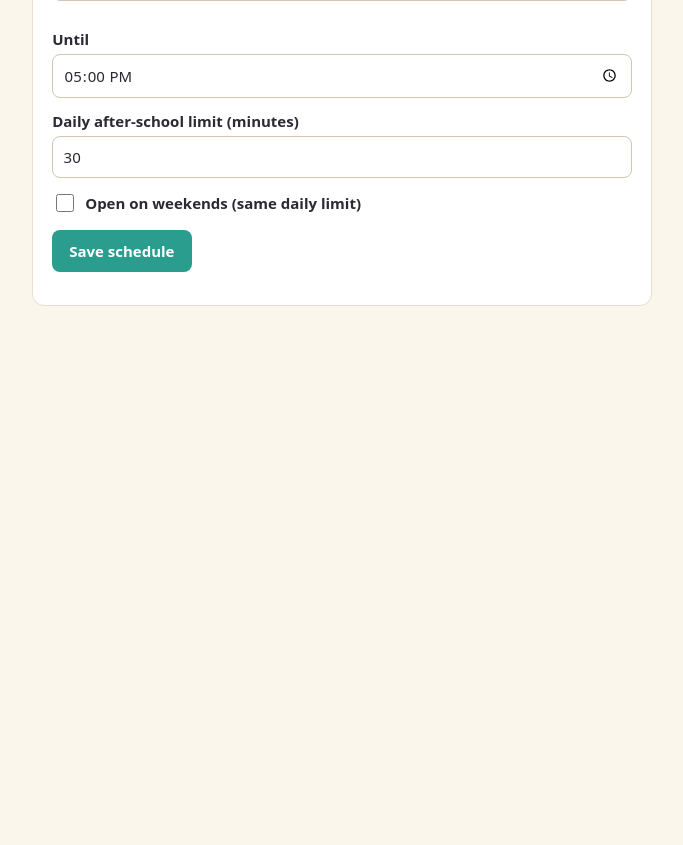
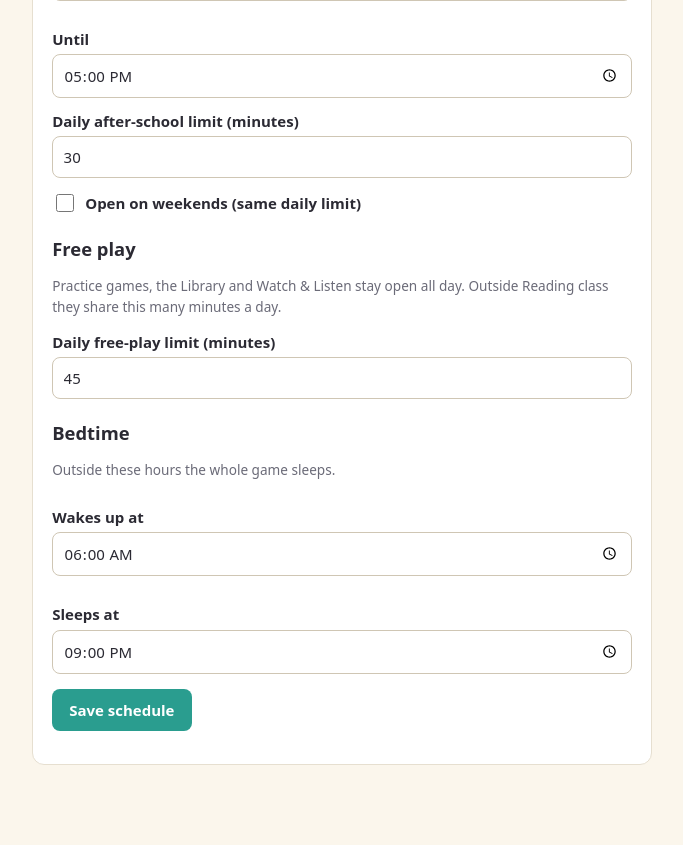
Before and after one commit to ClideHiraji/Reading_Racoon_App, a Laravel app: page /teacher/sections/1/schedule in a window 1280 px wide. Shown: the part 776-1621 px from the top of the page, without its empty margins (298-981 px from the left). Before the commit the page ends 1082 px from the top, so only its background shows below. Run offline with Laravel 12, Linux system fonts and the light colour scheme; a user stored in the database is signed in; data comes from the database, SQL or seed files in the repository; data that the repository does not hold is empty; parts of the project's set-up code (start-up, migrations or seed data) failed here and were passed over.

Commit message:
Accept the hub event types and add free-play and day-window schedule keys (FR-11, FR-12)
- /api/sync accepts practice, book, media, sticker, word and goal (game
  D-017). They are stored only: Practice and reading never change BKT, coins
  or the level. Feature test checks each is acknowledged.
- Section schedules gain free_play_minutes (45), day_start (06:00) and
  day_end (21:00) for the game's hub and free play (game D-015): columns,
  config defaults, teacher schedule fields with validation (windows must fit
  inside the day), and GET /api/access/student/status sends them.
- The Adventure decision now answers "sleeping" at night, outside the day
  window, like the game; a closed weekend stays weekend_lock.
- README, D-014 update and devlog.

Co-Authored-By: Claude Opus 5.5 <noreply@anthropic.com>

```diff
--- a/backend/app/Enums/AccessStatus.php
+++ b/backend/app/Enums/AccessStatus.php
@@ -17,6 +17,8 @@ enum AccessStatus: string
     case DailyLimit = 'daily_limit';
     // A weekend the teacher hasn't opened: "Game is sleeping".
     case WeekendLock = 'weekend_lock';
+    // Night, outside day_start..day_end: everything sleeps (game D-015).
+    case Sleeping = 'sleeping';
 
     public function canPlay(): bool
     {
--- a/backend/app/Http/Controllers/Teacher/ScheduleController.php
+++ b/backend/app/Http/Controllers/Teacher/ScheduleController.php
@@ -36,7 +36,11 @@ class ScheduleController extends Controller
             'after_school_start' => $time,
             'after_school_end' => [...$time, 'after:after_school_start'],
             'daily_minutes' => ['required', 'integer', 'between:0,240'],
+            'free_play_minutes' => ['required', 'integer', 'between:0,240'],
+            'day_start' => $time,
+            'day_end' => [...$time, 'after:day_start'],
         ], [
+            'day_end.after' => 'The game must go to sleep after it wakes up.',
             'class_end.after' => 'The class must end after it starts.',
             'after_school_end.after' => 'The after-school window must end after it starts.',
         ]);
@@ -48,6 +52,11 @@ class ScheduleController extends Controller
                 && $request->input('after_school_start') < $request->input('class_end');
             if ($overlap) {
                 $v->errors()->add('after_school_start', 'The class and after-school windows must not overlap.');
+            }
+            foreach (['class', 'after_school'] as $window) {
+                if ($request->input("{$window}_start") < $request->input('day_start') || $request->input("{$window}_end") > $request->input('day_end')) {
+                    $v->errors()->add("{$window}_start", 'Each window must fit between the wake-up and sleep times.');
+                }
             }
         });
         $data = $validator->validate();
--- a/backend/app/Models/AccessSchedule.php
+++ b/backend/app/Models/AccessSchedule.php
@@ -17,13 +17,15 @@ class AccessSchedule extends Model
 
     public $incrementing = false;
 
-    protected $fillable = ['class_start', 'class_end', 'after_school_start', 'after_school_end', 'daily_minutes', 'weekends_open'];
+    protected $fillable = ['class_start', 'class_end', 'after_school_start', 'after_school_end', 'daily_minutes', 'weekends_open',
+        'free_play_minutes', 'day_start', 'day_end'];
 
     protected function casts(): array
     {
         return [
             'daily_minutes' => 'integer',
             'weekends_open' => 'boolean',
+            'free_play_minutes' => 'integer',
         ];
     }
 
@@ -67,7 +69,7 @@ class AccessSchedule extends Model
     /**
      * The schedule as the game receives it in GET /api/access/student/status.
      *
-     * @return array{class_start: string, class_end: string, after_school_start: string, after_school_end: string, daily_minutes: int, weekends_open: bool, timezone: string}
+     * @return array{class_start: string, class_end: string, after_school_start: string, after_school_end: string, daily_minutes: int, weekends_open: bool, free_play_minutes: int, day_start: string, day_end: string, timezone: string}
      */
     public function toApi(): array
     {
@@ -78,6 +80,9 @@ class AccessSchedule extends Model
             'after_school_end' => $this->hm('after_school_end'),
             'daily_minutes' => $this->daily_minutes,
             'weekends_open' => $this->weekends_open,
+            'free_play_minutes' => $this->free_play_minutes,
+            'day_start' => $this->hm('day_start'),
+            'day_end' => $this->hm('day_end'),
             'timezone' => config('reading_racoon.access.timezone'),
         ];
     }
--- a/backend/config/reading_racoon.php
+++ b/backend/config/reading_racoon.php
@@ -123,6 +123,11 @@ return [
             'after_school_end' => '17:00',
             'daily_minutes' => 30,
             'weekends_open' => false,
+            // Game D-015: free-play minutes for Practice, Library and Watch &
+            // Listen outside the class window, and the hours the game is awake.
+            'free_play_minutes' => 45,
+            'day_start' => '06:00',
+            'day_end' => '21:00',
         ],
     ],
 
--- a/backend/resources/views/teacher/schedule.blade.php
+++ b/backend/resources/views/teacher/schedule.blade.php
@@ -25,6 +25,16 @@
             <label for="daily_minutes">Daily after-school limit (minutes)</label>
             <input id="daily_minutes" type="number" name="daily_minutes" min="0" max="240" value="{{ old('daily_minutes', $schedule->daily_minutes) }}" required>
             <label class="check"><input type="checkbox" name="weekends_open" value="1" @checked(old('weekends_open', $schedule->weekends_open))> Open on weekends (same daily limit)</label>
+            <h2 style="margin-top: 1.25rem;">Free play</h2>
+            <p class="muted small">Practice games, the Library and Watch &amp; Listen stay open all day. Outside Reading class they share this many minutes a day.</p>
+            <label for="free_play_minutes">Daily free-play limit (minutes)</label>
+            <input id="free_play_minutes" type="number" name="free_play_minutes" min="0" max="240" value="{{ old('free_play_minutes', $schedule->free_play_minutes) }}" required>
+            <h2 style="margin-top: 1.25rem;">Bedtime</h2>
+            <p class="muted small">Outside these hours the whole game sleeps.</p>
+            <div class="grid grid-2">
+                <div><label for="day_start">Wakes up at</label><input id="day_start" type="time" name="day_start" value="{{ old('day_start', $schedule->hm('day_start')) }}" required></div>
+                <div><label for="day_end">Sleeps at</label><input id="day_end" type="time" name="day_end" value="{{ old('day_end', $schedule->hm('day_end')) }}" required></div>
+            </div>
             <p><button class="btn" type="submit">Save schedule</button></p>
         </form>
     </div>
```
Also changed, not shown: backend/app/Enums/SyncEventType.php (+15 -0 lines), backend/app/Support/AccessDecider.php (+12 -3 lines), backend/tests/Feature/Api/AccessStatusTest.php (+18 -2 lines), backend/tests/Feature/Api/SyncReplayTest.php (+29 -1 lines), backend/tests/Feature/Teacher/TeacherDashboardTest.php (+15 -4 lines), brain/decisions/D-014 Time-restricted access rules.md (+2 -0 lines), brain/devlog/2026-10-21.md (added, +17 -0 lines), backend/README.md, backend/database/migrations/2026_10_20_200200_create_access_schedules_and_daily_usage_tables.php.
